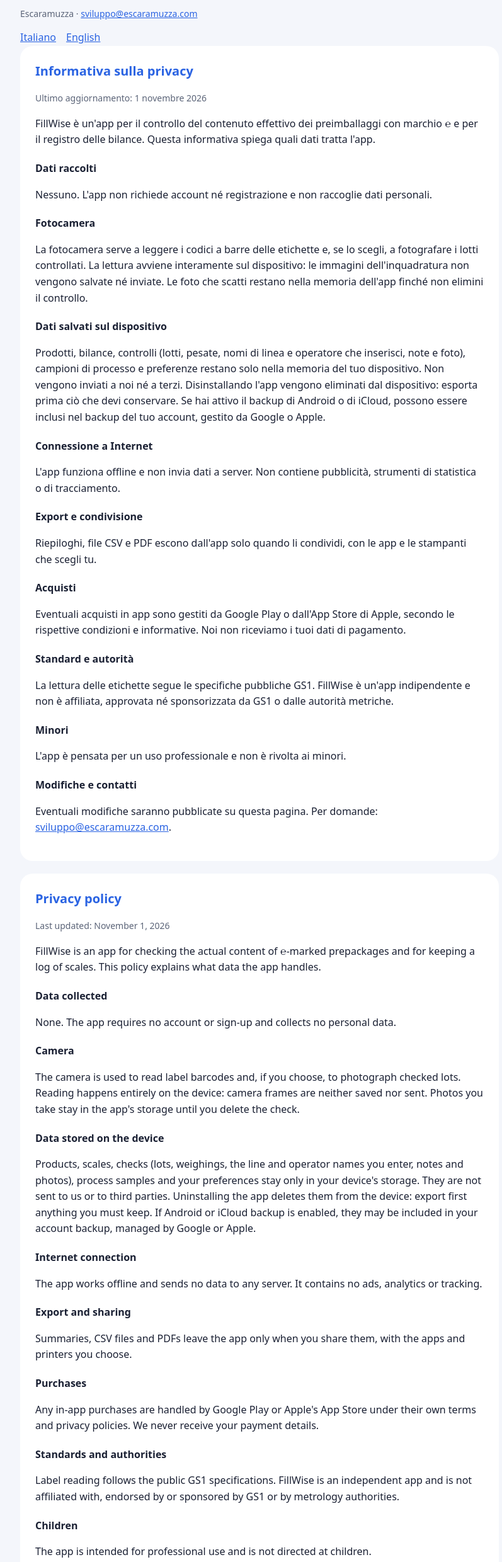
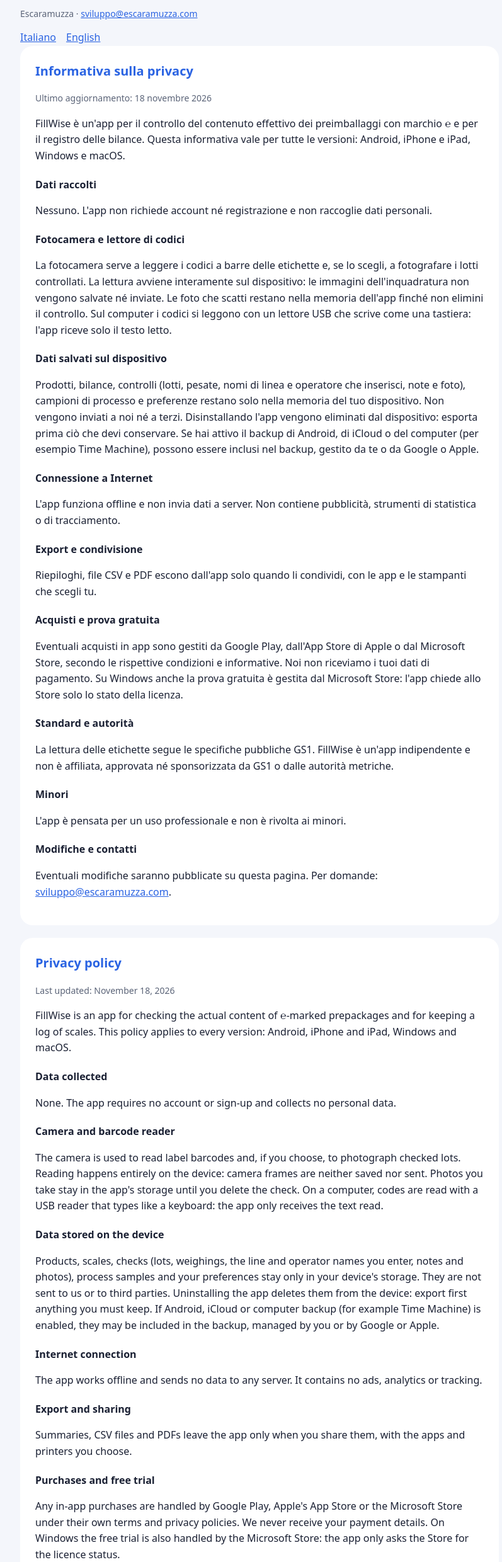
Before and after one commit to scaraemi/palletwise-site, a plain HTML site: page fillwise/privacy.html in a window 1280 px wide. Shown: the part 80-2560 px from the top of the page at 63% size, without its empty margins (228-1025 px from the left). Drawn offline with Linux system fonts and the light colour scheme.

Commit message:
FillWise: privacy con Windows, macOS, lettore USB e prova del Microsoft Store
Co-Authored-By: Claude Opus 5.5 <noreply@anthropic.com>

```diff
--- a/fillwise/privacy.html
+++ b/fillwise/privacy.html
@@ -27,20 +27,20 @@
 
   <section id="it">
     <h2>Informativa sulla privacy</h2>
-    <p class="muted">Ultimo aggiornamento: 1 novembre 2026</p>
-    <p>FillWise è un'app per il controllo del contenuto effettivo dei preimballaggi con marchio ℮ e per il registro delle bilance. Questa informativa spiega quali dati tratta l'app.</p>
+    <p class="muted">Ultimo aggiornamento: 18 novembre 2026</p>
+    <p>FillWise è un'app per il controllo del contenuto effettivo dei preimballaggi con marchio ℮ e per il registro delle bilance. Questa informativa vale per tutte le versioni: Android, iPhone e iPad, Windows e macOS.</p>
     <h3>Dati raccolti</h3>
     <p>Nessuno. L'app non richiede account né registrazione e non raccoglie dati personali.</p>
-    <h3>Fotocamera</h3>
-    <p>La fotocamera serve a leggere i codici a barre delle etichette e, se lo scegli, a fotografare i lotti controllati. La lettura avviene interamente sul dispositivo: le immagini dell'inquadratura non vengono salvate né inviate. Le foto che scatti restano nella memoria dell'app finché non elimini il controllo.</p>
+    <h3>Fotocamera e lettore di codici</h3>
+    <p>La fotocamera serve a leggere i codici a barre delle etichette e, se lo scegli, a fotografare i lotti controllati. La lettura avviene interamente sul dispositivo: le immagini dell'inquadratura non vengono salvate né inviate. Le foto che scatti restano nella memoria dell'app finché non elimini il controllo. Sul computer i codici si leggono con un lettore USB che scrive come una tastiera: l'app riceve solo il testo letto.</p>
     <h3>Dati salvati sul dispositivo</h3>
-    <p>Prodotti, bilance, controlli (lotti, pesate, nomi di linea e operatore che inserisci, note e foto), campioni di processo e preferenze restano solo nella memoria del tuo dispositivo. Non vengono inviati a noi né a terzi. Disinstallando l'app vengono eliminati dal dispositivo: esporta prima ciò che devi conservare. Se hai attivo il backup di Android o di iCloud, possono essere inclusi nel backup del tuo account, gestito da Google o Apple.</p>
+    <p>Prodotti, bilance, controlli (lotti, pesate, nomi di linea e operatore che inserisci, note e foto), campioni di processo e preferenze restano solo nella memoria del tuo dispositivo. Non vengono inviati a noi né a terzi. Disinstallando l'app vengono eliminati dal dispositivo: esporta prima ciò che devi conservare. Se hai attivo il backup di Android, di iCloud o del computer (per esempio Time Machine), possono essere inclusi nel backup, gestito da te o da Google o Apple.</p>
     <h3>Connessione a Internet</h3>
     <p>L'app funziona offline e non invia dati a server. Non contiene pubblicità, strumenti di statistica o di tracciamento.</p>
     <h3>Export e condivisione</h3>
     <p>Riepiloghi, file CSV e PDF escono dall'app solo quando li condividi, con le app e le stampanti che scegli tu.</p>
-    <h3>Acquisti</h3>
-    <p>Eventuali acquisti in app sono gestiti da Google Play o dall'App Store di Apple, secondo le rispettive condizioni e informative. Noi non riceviamo i tuoi dati di pagamento.</p>
+    <h3>Acquisti e prova gratuita</h3>
+    <p>Eventuali acquisti in app sono gestiti da Google Play, dall'App Store di Apple o dal Microsoft Store, secondo le rispettive condizioni e informative. Noi non riceviamo i tuoi dati di pagamento. Su Windows anche la prova gratuita è gestita dal Microsoft Store: l'app chiede allo Store solo lo stato della licenza.</p>
     <h3>Standard e autorità</h3>
     <p>La lettura delle etichette segue le specifiche pubbliche GS1. FillWise è un'app indipendente e non è affiliata, approvata né sponsorizzata da GS1 o dalle autorità metriche.</p>
     <h3>Minori</h3>
@@ -51,20 +51,20 @@
 
   <section id="en" lang="en">
     <h2>Privacy policy</h2>
-    <p class="muted">Last updated: November 1, 2026</p>
-    <p>FillWise is an app for checking the actual content of ℮-marked prepackages and for keeping a log of scales. This policy explains what data the app handles.</p>
+    <p class="muted">Last updated: November 18, 2026</p>
+    <p>FillWise is an app for checking the actual content of ℮-marked prepackages and for keeping a log of scales. This policy applies to every version: Android, iPhone and iPad, Windows and macOS.</p>
     <h3>Data collected</h3>
     <p>None. The app requires no account or sign-up and collects no personal data.</p>
-    <h3>Camera</h3>
-    <p>The camera is used to read label barcodes and, if you choose, to photograph checked lots. Reading happens entirely on the device: camera frames are neither saved nor sent. Photos you take stay in the app's storage until you delete the check.</p>
+    <h3>Camera and barcode reader</h3>
+    <p>The camera is used to read label barcodes and, if you choose, to photograph checked lots. Reading happens entirely on the device: camera frames are neither saved nor sent. Photos you take stay in the app's storage until you delete the check. On a computer, codes are read with a USB reader that types like a keyboard: the app only receives the text read.</p>
     <h3>Data stored on the device</h3>
-    <p>Products, scales, checks (lots, weighings, the line and operator names you enter, notes and photos), process samples and your preferences stay only in your device's storage. They are not sent to us or to third parties. Uninstalling the app deletes them from the device: export first anything you must keep. If Android or iCloud backup is enabled, they may be included in your account backup, managed by Google or Apple.</p>
+    <p>Products, scales, checks (lots, weighings, the line and operator names you enter, notes and photos), process samples and your preferences stay only in your device's storage. They are not sent to us or to third parties. Uninstalling the app deletes them from the device: export first anything you must keep. If Android, iCloud or computer backup (for example Time Machine) is enabled, they may be included in the backup, managed by you or by Google or Apple.</p>
     <h3>Internet connection</h3>
     <p>The app works offline and sends no data to any server. It contains no ads, analytics or tracking.</p>
     <h3>Export and sharing</h3>
     <p>Summaries, CSV files and PDFs leave the app only when you share them, with the apps and printers you choose.</p>
-    <h3>Purchases</h3>
-    <p>Any in-app purchases are handled by Google Play or Apple's App Store under their own terms and privacy policies. We never receive your payment details.</p>
+    <h3>Purchases and free trial</h3>
+    <p>Any in-app purchases are handled by Google Play, Apple's App Store or the Microsoft Store under their own terms and privacy policies. We never receive your payment details. On Windows the free trial is also handled by the Microsoft Store: the app only asks the Store for the licence status.</p>
     <h3>Standards and authorities</h3>
     <p>Label reading follows the public GS1 specifications. FillWise is an independent app and is not affiliated with, endorsed by or sponsored by GS1 or by metrology authorities.</p>
     <h3>Children</h3>
```
